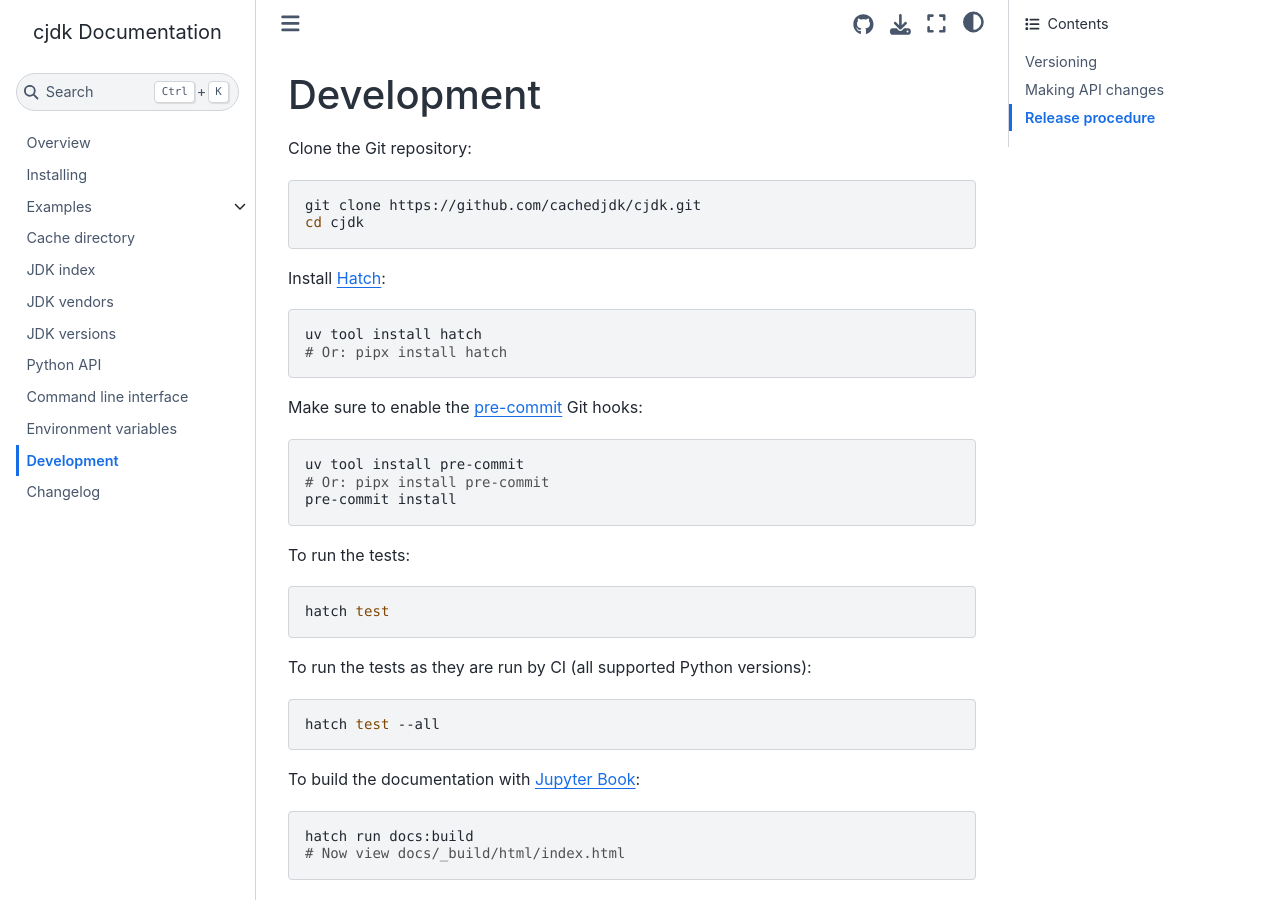
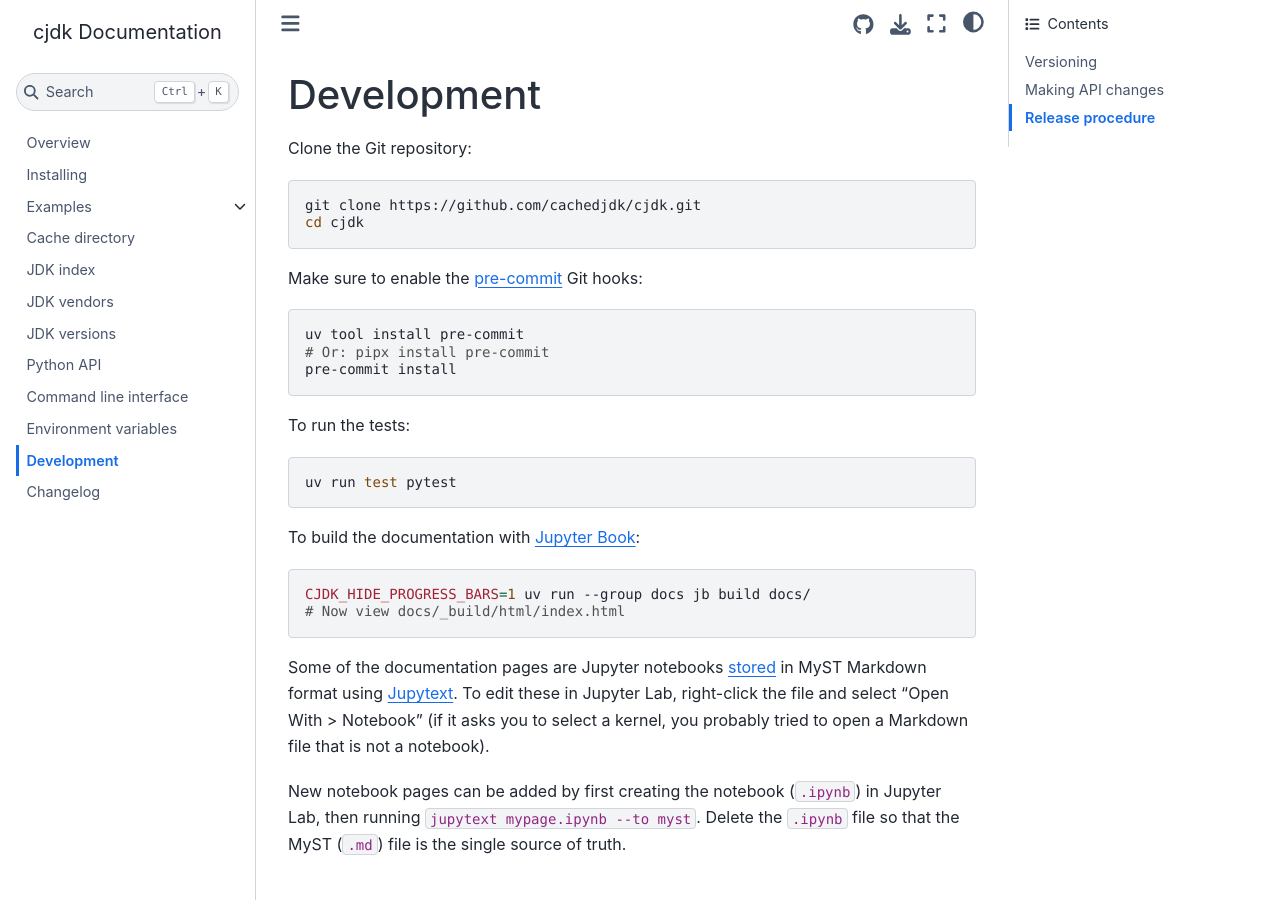
Before and after one commit to cachedjdk/cjdk, a Jupyter Book: the page built from docs/development.md, in a window 1280 px wide and 900 px high. Built offline with Jupyter Book 1.0.4 settings and Sphinx 7.4.7 and the Sphinx Book theme 1.1.4, drawn with Linux system fonts in a browser that asks for light colours.

Commit message:
Use uv, not hatch, CLI for build
Keep hatch build backend because uv's backend doesn't support vcs-based
dynamic version.

But remove hatch envs and use GitHub Actions matrix instead.

(Assisted by Claude Code; any errors are mine.)

````diff
--- a/docs/development.md
+++ b/docs/development.md
@@ -13,13 +13,6 @@
 cd cjdk
 ```
 
-Install [Hatch](https://hatch.pypa.io/):
-
-```sh
-uv tool install hatch
-# Or: pipx install hatch
-```
-
 Make sure to enable the [pre-commit](https://pre-commit.com/) Git hooks:
 
 ```sh
@@ -31,19 +24,13 @@
 To run the tests:
 
 ```sh
-hatch test
-```
-
-To run the tests as they are run by CI (all supported Python versions):
-
-```sh
-hatch test --all
+uv run test pytest
 ```
 
 To build the documentation with [Jupyter Book](https://jupyterbook.org/):
 
 ```sh
-hatch run docs:build
+CJDK_HIDE_PROGRESS_BARS=1 uv run --group docs jb build docs/
 # Now view docs/_build/html/index.html
 ```
 
````
Also changed, not shown: pyproject.toml (+0 -20 lines), 3 other files.
